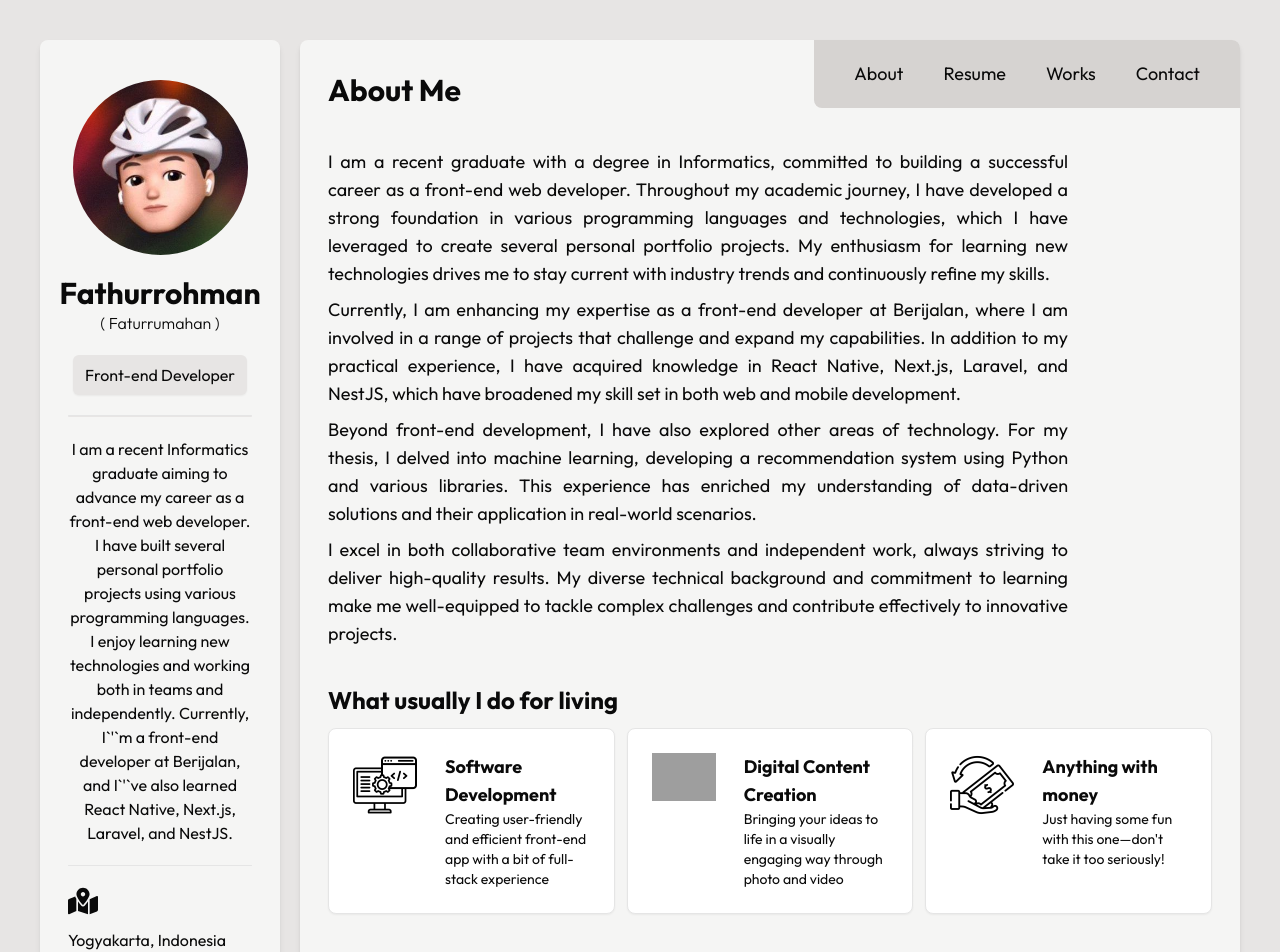
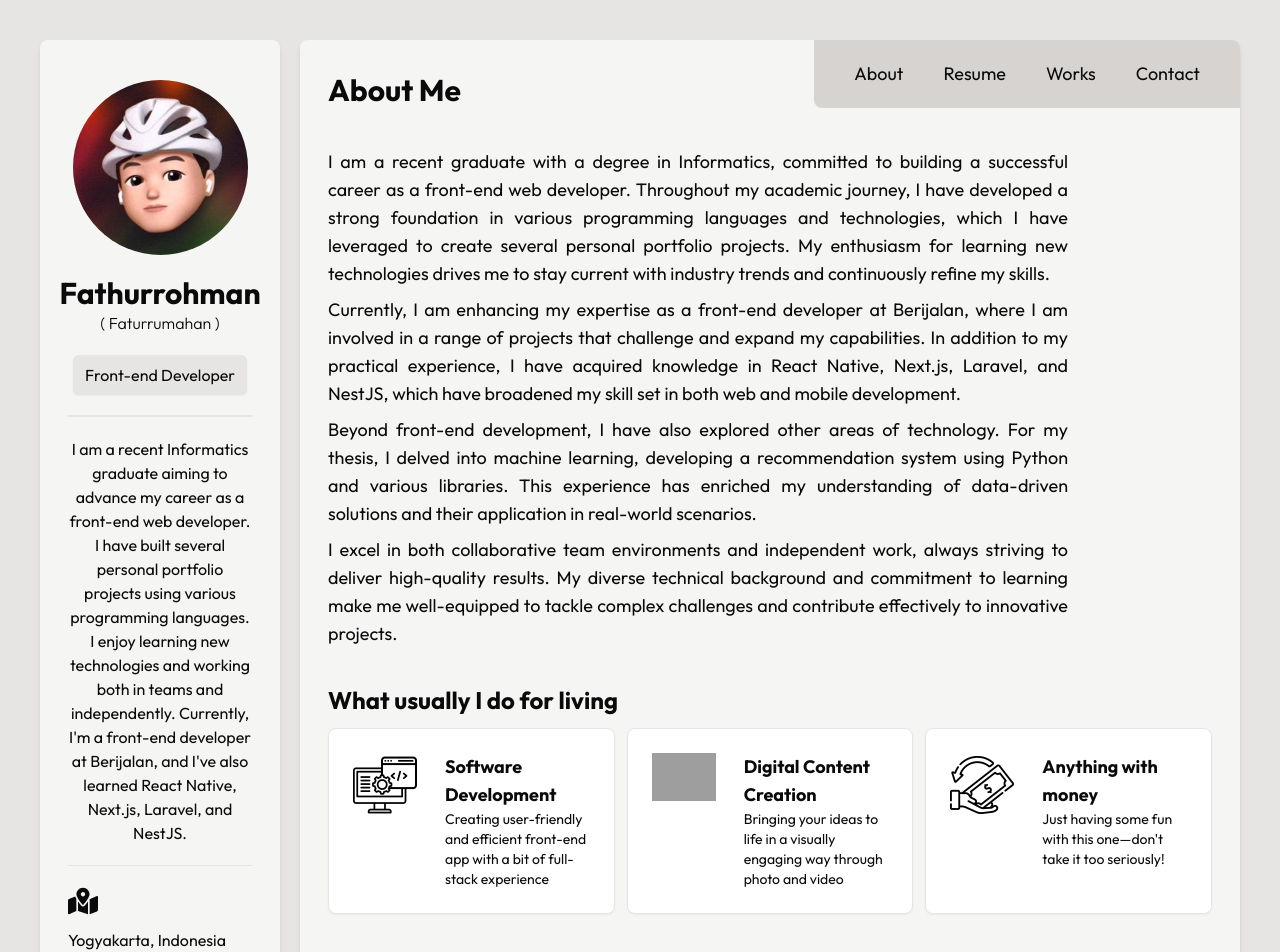
Before and after one commit to faturrumahan/faturrumahan-porto-next, a Next.js app: page / in a window 1280 px wide. Shown: the top 952 px of the page. Built offline with nearby package versions, Linux system fonts and the light colour scheme; grey boxes are pictures that could not be loaded.

Commit message:
fix unescaped

```diff
--- a/components/molecules/ProfileOverview/index.tsx
+++ b/components/molecules/ProfileOverview/index.tsx
@@ -26,8 +26,8 @@ const ProfileOverview = () => {
         front-end web developer. I have built several personal portfolio
         projects using various programming languages. I enjoy learning new
         technologies and working both in teams and independently. Currently,
-        I`&apos;`m a front-end developer at Berijalan, and I`&apos;`ve also
-        learned React Native, Next.js, Laravel, and NestJS.
+        I&apos;m a front-end developer at Berijalan, and I&apos;ve also learned
+        React Native, Next.js, Laravel, and NestJS.
       </p>
     </>
   );
```
